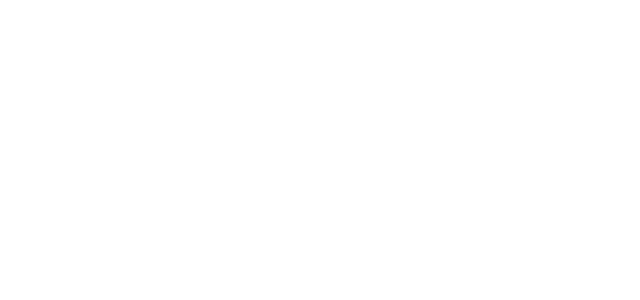
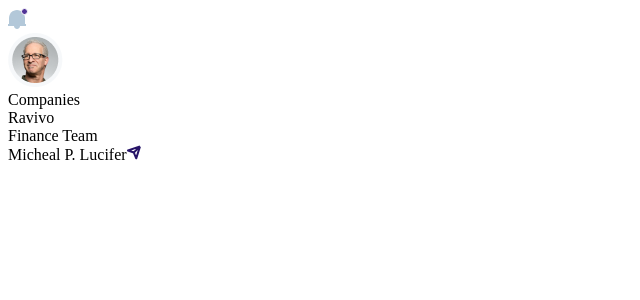
Before and after one commit to Lirimi/front-end-angular-task, an Angular app in the folder sidebar-app/: page / in a window 1280 px wide. Shown: the top 300 px of the page, without its empty margins (0-640 px from the left). Built offline with nearby package versions, Linux system fonts and the light colour scheme.

Commit message:
create html structure

```diff
--- a/sidebar-app/src/app/app.component.html
+++ b/sidebar-app/src/app/app.component.html
@@ -1,4 +1,42 @@
 <router-outlet></router-outlet>
+
+<div class="sidebar-container">
+  <div class="sidebar-header">
+    <div class="sidebar-header__notification">
+      <svg width="20" height="21" viewBox="0 0 20 21" fill="none" xmlns="http://www.w3.org/2000/svg">
+        <rect y="16.0001" width="18" height="2" fill="#B3C8D9"/>
+        <path d="M1 10.0001C1 5.58178 4.58172 2.00006 9 2.00006C13.4183 2.00006 17 5.58178 17 10.0001V16.0001H1V10.0001Z" fill="#B3C8D9"/>
+        <path d="M9 21.0001C10.6569 21.0001 12 19.6569 12 18.0001H6C6 19.6569 7.34315 21.0001 9 21.0001Z" fill="#B3C8D9"/>
+        <circle cx="16.5" cy="3.50006" r="3" fill="#503396" stroke="white"/>
+      </svg>
+    </div>
+    <div class="sidebar-header__user-image">
+      <img src="assets/user.png" />
+    </div>
+  </div>
+  <div class="sidebar-body">
+    <div class="sidebar-body__org">
+      Companies
+      <div class="sidebar-body__org-users">
+
+      </div>
+    </div>
+    <div class="sidebar-body__companies">
+      Ravivo
+      <div class="sidebar-body__sectors">
+        Finance Team
+        <div class="sidebar-body__sectors-users">
+          <div>
+            <span>Micheal P. Lucifer</span>
+            <svg width="14" height="15" viewBox="0 0 14 15" fill="none" xmlns="http://www.w3.org/2000/svg">
+              <path d="M13 1.33942L1 5.4537L6.82857 7.51085M13 1.33942L9.22857 13.3394L6.82857 7.51085M13 1.33942L6.82857 7.51085" stroke="#271468" stroke-width="2" stroke-linejoin="round"/>
+            </svg>
+          </div>
+        </div>
+      </div>
+    </div>
+  </div>
+</div>
 
 
 <svg width="55" height="55" viewBox="0 0 55 55" fill="none" xmlns="http://www.w3.org/2000/svg">
```
